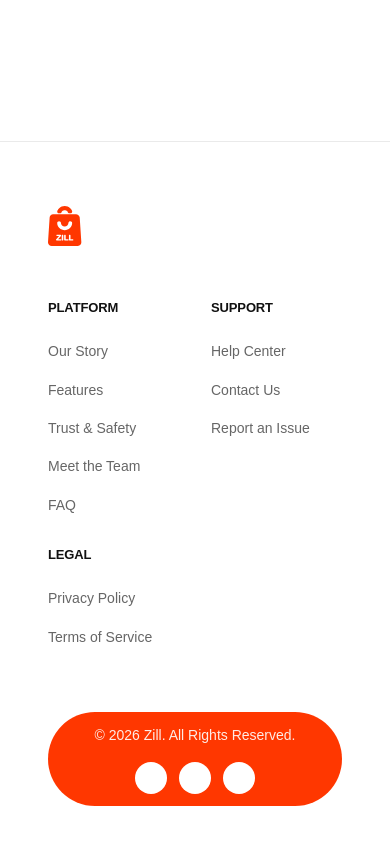
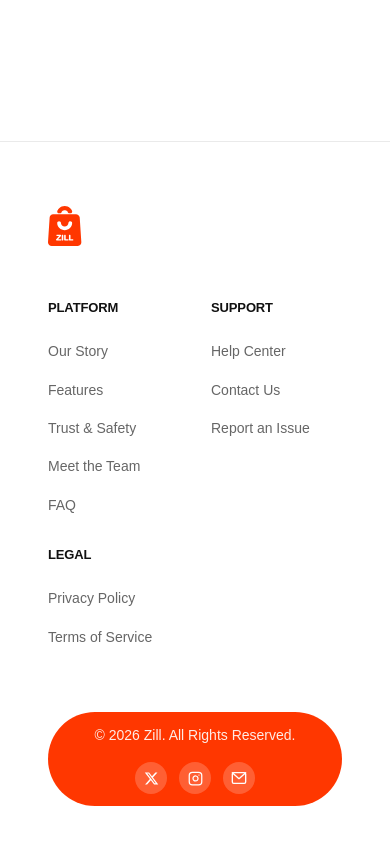
Before and after one commit to theonlyayo/Zill-Landing-Page, a Next.js app: page / in a window 390 px wide. Shown: the part 9980-10824 px from the top of the page. Built offline with nearby package versions, Linux system fonts and the light colour scheme; no server answers.

Commit message:
Fix dark mode toggle UI and footer icons

```diff
--- a/src/components/sections/Footer.tsx
+++ b/src/components/sections/Footer.tsx
@@ -59,13 +59,13 @@ export function Footer() {
           {/* Social Icons */}
           <div className="flex items-center gap-3">
             {/* Twitter/X */}
-            <a href="https://x.com/zealtozill" aria-label="Zill on Twitter" target="_blank" rel="noopener noreferrer" className="w-8 h-8 rounded-full bg-white dark:bg-[#111111]/20 hover:bg-white dark:bg-[#111111]/30 text-white flex items-center justify-center transition-colors">
+            <a href="https://x.com/zealtozill" aria-label="Zill on Twitter" target="_blank" rel="noopener noreferrer" className="w-8 h-8 rounded-full bg-white/20 hover:bg-white/30 text-white flex items-center justify-center transition-colors">
               <svg width="15" height="15" viewBox="0 0 24 24" fill="currentColor">
                 <path d="M18.244 2.25h3.308l-7.227 8.26 8.502 11.24H16.17l-5.214-6.817L4.99 21.75H1.68l7.73-8.835L1.254 2.25H8.08l4.713 6.231zm-1.161 17.52h1.833L7.084 4.126H5.117z"/>
               </svg>
             </a>
             {/* Instagram */}
-            <a href="https://www.instagram.com/zealtozill?utm_source=qr&igsh=aHR0Zmd4dzF4c3Vv&igsi=aHR0Zmd4dzF4c3Vv" aria-label="Zill on Instagram" target="_blank" rel="noopener noreferrer" className="w-8 h-8 rounded-full bg-white dark:bg-[#111111]/20 hover:bg-white dark:bg-[#111111]/30 text-white flex items-center justify-center transition-colors">
+            <a href="https://www.instagram.com/zealtozill?utm_source=qr&igsh=aHR0Zmd4dzF4c3Vv&igsi=aHR0Zmd4dzF4c3Vv" aria-label="Zill on Instagram" target="_blank" rel="noopener noreferrer" className="w-8 h-8 rounded-full bg-white/20 hover:bg-white/30 text-white flex items-center justify-center transition-colors">
               <svg width="15" height="15" viewBox="0 0 24 24" fill="none" stroke="currentColor" strokeWidth="2" strokeLinecap="round" strokeLinejoin="round">
                 <rect x="2" y="2" width="20" height="20" rx="5" ry="5"></rect>
                 <path d="M16 11.37A4 4 0 1 1 12.63 8 4 4 0 0 1 16 11.37z"></path>
@@ -73,7 +73,7 @@ export function Footer() {
               </svg>
             </a>
             {/* Email */}
-            <a href="mailto:zealtozill.info@gmail.com" aria-label="Email Zill" className="w-8 h-8 rounded-full bg-white dark:bg-[#111111]/20 hover:bg-white dark:bg-[#111111]/30 text-white flex items-center justify-center transition-colors">
+            <a href="mailto:zealtozill.info@gmail.com" aria-label="Email Zill" className="w-8 h-8 rounded-full bg-white/20 hover:bg-white/30 text-white flex items-center justify-center transition-colors">
               <svg width="16" height="16" viewBox="0 0 24 24" fill="none" stroke="currentColor" strokeWidth="2" strokeLinecap="round" strokeLinejoin="round">
                 <rect x="2" y="4" width="20" height="16" rx="2"></rect>
                 <path d="M2 4L12 13L22 4"></path>
--- a/src/components/ui/Navbar.tsx
+++ b/src/components/ui/Navbar.tsx
@@ -69,7 +69,8 @@ export function Navbar({ forceShow = false }: { forceShow?: boolean }) {
 
         {/* Right: Secondary Button & Mobile Toggle */}
         <div className="flex-1 flex justify-end items-center gap-4">
-          <div className="hidden md:block">
+          <div className="hidden md:flex items-center gap-4">
+            <ThemeToggle />
             <Button
               variant="dark"
               onClick={() => window.scrollTo({ top: 0, behavior: "smooth" })}
```
